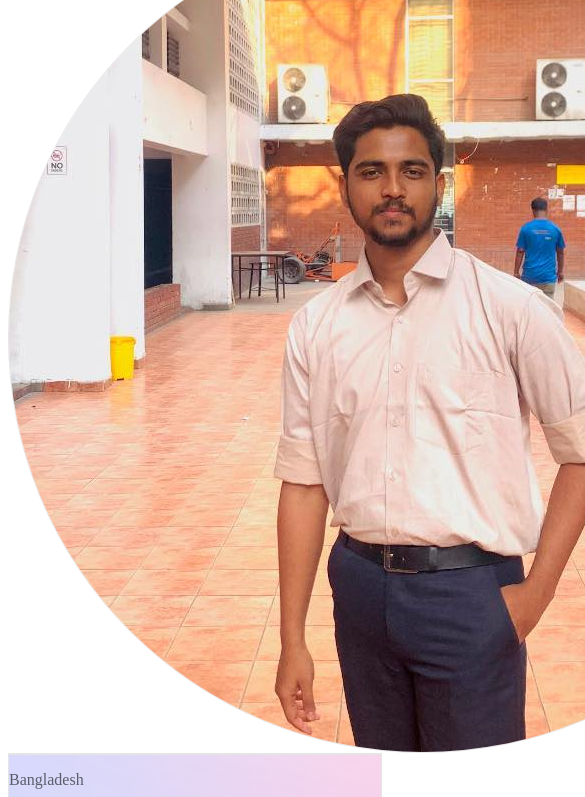
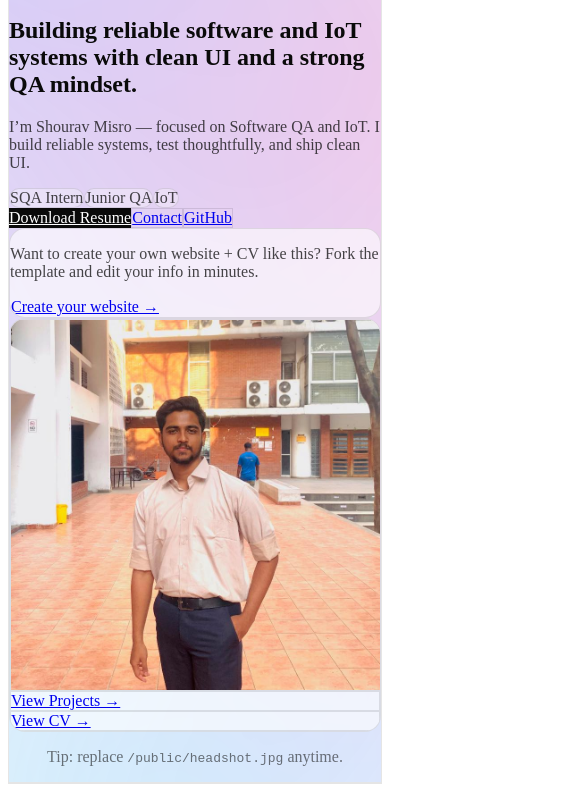
Before and after one commit to shouravmisro/shouravmisro.github.io, an Astro site: page / in a window 390 px wide. Shown: the part 85-882 px from the top of the page, 585 px wide, since content can reach past the window. Built offline with nearby package versions, Linux system fonts and the light colour scheme; Astro itself is replaced by a stand-in of ours.

```diff
--- a/src/components/Container.astro
+++ b/src/components/Container.astro
@@ -1,6 +1,6 @@
 ---
 const { class: className = "" } = Astro.props;
 ---
-<div class={`mx-auto w-full max-w-6xl px-4 sm:px-6 lg:px-8 ${className}`}>
+<div class={`mx-auto w-full max-w-1xl px-4 sm:px-6 ${className}`}>
   <slot />
 </div>
--- a/src/components/Nav.astro
+++ b/src/components/Nav.astro
@@ -14,21 +14,23 @@
   { href: "/create", label: "Create" },
 ];
 
-const headshot = (site.headshotUrl ?? "");
+const headshot = (site.headshotUrl ?? "").trim();
 ---
 
 <header class="sticky top-0 z-50 border-b border-[rgb(var(--border))] bg-[rgb(var(--bg)/0.82)] backdrop-blur">
-  <Container class="flex h-16 items-center justify-between gap-4">
-    <a href="/" class="flex items-center gap-3 font-bold tracking-tight">
+  <Container class="flex h-16 items-center justify-between gap-2">
+    <!-- Brand -->
+    <a href="/" class="flex min-w-0 items-center gap-3 font-bold tracking-tight">
       {headshot && (
         <img
-          src={headshot}
-          alt={`${site.name} headshot`}
-          class="h-9 w-9 rounded-full border border-[rgb(var(--border))] object-cover"
-          loading="lazy"
-        />
+  src={headshot}
+  alt={`${site.name} headshot`}
+  style="width:36px;height:36px;object-fit:cover;border-radius:9999px;"
+  class="shrink-0 border border-[rgb(var(--border))]"
+  loading="lazy"
+/>
       )}
-      <span>{site.name}</span>
+      <span class="min-w-0 truncate">{site.name}</span>
     </a>
 
     <!-- Desktop nav -->
@@ -40,7 +42,9 @@
       ))}
     </nav>
 
+    <!-- Actions -->
     <div class="flex items-center gap-2">
+      <!-- Theme toggle always visible -->
       <button
         type="button"
         class="rounded-xl border border-[rgb(var(--border))] px-3 py-2 text-sm hover:bg-[rgb(var(--fg)/0.06)] transition"
@@ -51,9 +55,10 @@
         ☾ / ☀
       </button>
 
+      <!-- GitHub: show only on >= sm -->
       {site.github && (
         <a
-          class="hidden rounded-xl border border-[rgb(var(--border))] px-3 py-2 text-sm hover:bg-[rgb(var(--fg)/0.06)] transition sm:inline"
+          class="hidden sm:inline-flex rounded-xl border border-[rgb(var(--border))] px-3 py-2 text-sm hover:bg-[rgb(var(--fg)/0.06)] transition"
           href={site.github}
           target="_blank"
           rel="noreferrer"
@@ -62,9 +67,9 @@
         </a>
       )}
 
-      <!-- Resume should go to CV page -->
+      <!-- Resume button: hide on very small, show on >= sm -->
       <a
-        class="rounded-xl bg-[linear-gradient(135deg,rgb(var(--grad-a)),rgb(var(--grad-b)))] px-3 py-2 text-sm font-semibold text-white hover:opacity-90 transition"
+        class="hidden sm:inline-flex rounded-xl bg-[linear-gradient(135deg,rgb(var(--grad-a)),rgb(var(--grad-b)))] px-3 py-2 text-sm font-semibold text-white hover:opacity-90 transition"
         href="/cv"
       >
         Resume
@@ -88,13 +93,21 @@
     <Container class="py-3">
       <nav class="grid gap-2">
         {links.map((l) => (
-          <a class="rounded-xl px-3 py-2 text-sm text-[rgb(var(--fg)/0.80)] hover:bg-[rgb(var(--fg)/0.06)] transition" href={l.href}>
+          <a class="rounded-xl px-3 py-2 text-sm text-[rgb(var(--fg)/0.82)] hover:bg-[rgb(var(--fg)/0.06)] transition" href={l.href}>
             {l.label}
           </a>
         ))}
-        <a class="rounded-xl px-3 py-2 text-sm text-[rgb(var(--fg)/0.80)] hover:bg-[rgb(var(--fg)/0.06)] transition" href="/cv">
+
+        <!-- Put Resume + GitHub inside mobile menu -->
+        <a class="rounded-xl px-3 py-2 text-sm text-[rgb(var(--fg)/0.82)] hover:bg-[rgb(var(--fg)/0.06)] transition" href="/cv">
           Resume / CV
         </a>
+
+        {site.github && (
+          <a class="rounded-xl px-3 py-2 text-sm text-[rgb(var(--fg)/0.82)] hover:bg-[rgb(var(--fg)/0.06)] transition" href={site.github} target="_blank" rel="noreferrer">
+            GitHub
+          </a>
+        )}
       </nav>
     </Container>
   </div>
@@ -106,18 +119,26 @@
         const nav = document.getElementById("mobileNav");
         if(!btn || !nav) return;
 
-        btn.addEventListener("click", () => {
+        function closeMenu(){
+          nav.classList.add("hidden");
+          btn.setAttribute("aria-expanded", "false");
+        }
+
+        btn.addEventListener("click", (e) => {
+          e.stopPropagation();
           const open = nav.classList.toggle("hidden") === false;
           btn.setAttribute("aria-expanded", open ? "true" : "false");
         });
 
-        // close on link click
         nav.addEventListener("click", (e) => {
           const a = e.target && e.target.closest && e.target.closest("a");
-          if(a){
-            nav.classList.add("hidden");
-            btn.setAttribute("aria-expanded", "false");
-          }
+          if(a) closeMenu();
+        });
+
+        document.addEventListener("click", () => closeMenu());
+
+        window.addEventListener("resize", () => {
+          if(window.matchMedia("(min-width: 768px)").matches) closeMenu();
         });
       })();
     `}
--- a/src/layouts/BaseLayout.astro
+++ b/src/layouts/BaseLayout.astro
@@ -39,11 +39,9 @@
     </script>
   </head>
 
-  <body>
-    <Nav />
+<body class={Astro.url.pathname === "/" ? "home" : ""}>    <Nav />
 
-    <main>
-      <slot />
+<main class="pt-2">      <slot />
     </main>
 
     <Footer />
--- a/src/pages/index.astro
+++ b/src/pages/index.astro
@@ -6,44 +6,54 @@
 
 const data = loadSiteJson();
 const b = data.basics;
+
+const headshot =
+  b.headshotUrl && typeof b.headshotUrl === "string" && b.headshotUrl.trim().length > 0
+    ? b.headshotUrl
+    : null;
 ---
 
 <BaseLayout title={`${b.name} — Portfolio`} description={b.headline}>
-  <section class="py-16 sm:py-24">
+  <section class="py-12 sm:py-16">
     <Container>
-      <div class="relative overflow-hidden rounded-3xl border border-[rgb(var(--border))] p-10">
+      <div class="relative overflow-hidden rounded-3xl border border-[rgb(var(--border))]">
         <div class="mesh"></div>
 
-        <div class="relative max-w-2xl">
+        <div class="relative p-6 sm:p-10">
+          <div class="grid items-center gap-10 lg:grid-cols-[1.1fr_0.9fr]">
+            <!-- LEFT: Text -->
+            <div class="max-w-2xl">
               <p class="text-sm text-[rgb(var(--fg)/0.60)] reveal">
                 {b.location ?? ""}
               </p>
 
-          <h1 class="mt-4 text-4xl font-extrabold tracking-tight sm:text-5xl reveal">
+              <h1 class="mt-3 text-3xl font-extrabold tracking-tight sm:text-5xl reveal">
                 {b.headline}
               </h1>
 
-          <p class="mt-5 text-base text-[rgb(var(--fg)/0.70)] reveal">
-            Recruiters: download resume or contact. Clients: email/social links. Collaborators: view projects + GitHub.
+              <p class="mt-4 text-base text-[rgb(var(--fg)/0.75)] reveal">
+                I’m <span class="font-semibold">{b.name}</span> — focused on
+                <span class="font-semibold"> Software QA</span> and
+                <span class="font-semibold"> IoT</span>. I build reliable systems, test thoughtfully, and ship clean UI.
               </p>
 
-          <div class="mt-6 flex flex-wrap gap-2 reveal">
+              <div class="mt-5 flex flex-wrap gap-2 reveal">
                 {b.roles?.map((r) => (
-              <span class="rounded-full border border-[rgb(var(--border))] px-3 py-1 text-xs text-[rgb(var(--fg)/0.70)]">
+                  <span class="rounded-full border border-[rgb(var(--border))] bg-[rgb(var(--bg)/0.30)] px-3 py-1 text-xs text-[rgb(var(--fg)/0.75)]">
                     {r}
                   </span>
                 ))}
               </div>
 
-          <div class="mt-8 flex flex-wrap gap-3 reveal">
+              <div class="mt-7 flex flex-wrap gap-3 reveal">
                 <Button href="/resume">Download Resume</Button>
                 <Button href="/contact" variant="secondary">Contact</Button>
                 {b.github && <Button href={b.github} variant="secondary">GitHub</Button>}
               </div>
 
-          <div class="mt-10 card p-5 reveal" data-spotlight>
-            <p class="text-sm text-[rgb(var(--fg)/0.70)]">
-              Want to create your own website + CV like this?
+              <div class="mt-8 card p-5 reveal" data-spotlight>
+                <p class="text-sm text-[rgb(var(--fg)/0.75)]">
+                  Want to create your own website + CV like this? Fork the template and edit your info in minutes.
                 </p>
                 <div class="mt-3">
                   <Button href="/make" variant="ghost">
@@ -52,6 +62,57 @@
                 </div>
               </div>
             </div>
+
+            <!-- RIGHT: Headshot + quick actions -->
+            <div class="reveal">
+              <div class="mx-auto w-full max-w-sm">
+                <div class="card p-5" data-spotlight>
+                  <div class="flex items-center gap-4">
+                    {headshot ? (
+                      <img
+                        src={headshot}
+                        alt={`${b.name} headshot`}
+                        class="h-24 w-24 shrink-0 rounded-full border border-[rgb(var(--border))] object-cover sm:h-28 sm:w-28"
+                        loading="lazy"
+                      />
+                    ) : (
+                      <div class="h-24 w-24 shrink-0 rounded-full border border-[rgb(var(--border))] bg-[rgb(var(--fg)/0.06)] sm:h-28 sm:w-28" />
+                    )}
+
+                    <div>
+                      <div class="text-lg font-bold">{b.name}</div>
+                      <div class="text-sm text-[rgb(var(--fg)/0.70)]">
+                        SQA Intern • Junior QA • IoT
+                      </div>
+                      <div class="mt-2 text-xs text-[rgb(var(--fg)/0.60)]">
+                        Recruiters: resume/contact • Clients: email/social • Collaborators: projects/GitHub
+                      </div>
+                    </div>
+                  </div>
+
+                  <div class="mt-5 grid gap-2">
+                    <a
+                      class="rounded-xl border border-[rgb(var(--border))] px-4 py-2 text-sm hover:bg-[rgb(var(--fg)/0.06)] transition"
+                      href="/projects"
+                    >
+                      View Projects →
+                    </a>
+                    <a
+                      class="rounded-xl border border-[rgb(var(--border))] px-4 py-2 text-sm hover:bg-[rgb(var(--fg)/0.06)] transition"
+                      href="/cv"
+                    >
+                      View CV →
+                    </a>
+                  </div>
+                </div>
+
+                <p class="mt-3 text-xs text-[rgb(var(--fg)/0.55)] text-center">
+                  Tip: replace <code>/public/headshot.jpg</code> anytime.
+                </p>
+              </div>
+            </div>
+          </div>
+        </div>
       </div>
     </Container>
   </section>
--- a/src/styles/global.css
+++ b/src/styles/global.css
@@ -1,6 +1,12 @@
+/* stylelint-disable at-rule-no-unknown */
 @tailwind base;
 @tailwind components;
 @tailwind utilities;
+img, video {
+  max-width: 100%;
+  height: auto;
+}
+/* stylelint-enable at-rule-no-unknown */
 /* ---- Theme tokens (light by default) ---- */
 :root {
   --bg: 255 255 255;
@@ -74,7 +80,13 @@
   pointer-events: none;
 }
 [data-spotlight]:hover::after { opacity: 1; }
+/* Safety: prevent huge unexpected images from breaking layout */
 
+
+/* Optional: ensure media never overflows rounded containers */
+.card img {
+  border-radius: inherit;
+}
 /* nav underline slide */
 .navlink {
   position: relative;
@@ -97,3 +109,8 @@
 /* magnetic-ish button hover (safe subtle scale) */
 .btnalive:hover { transform: translateY(-1px) scale(1.01); }
 .btnalive:active { transform: translateY(0) scale(0.99); }
+
+body.home img {
+  max-height: 70vh;
+  object-fit: cover;
+}
```
Lines whose indentation alone changed are shown as unchanged.
